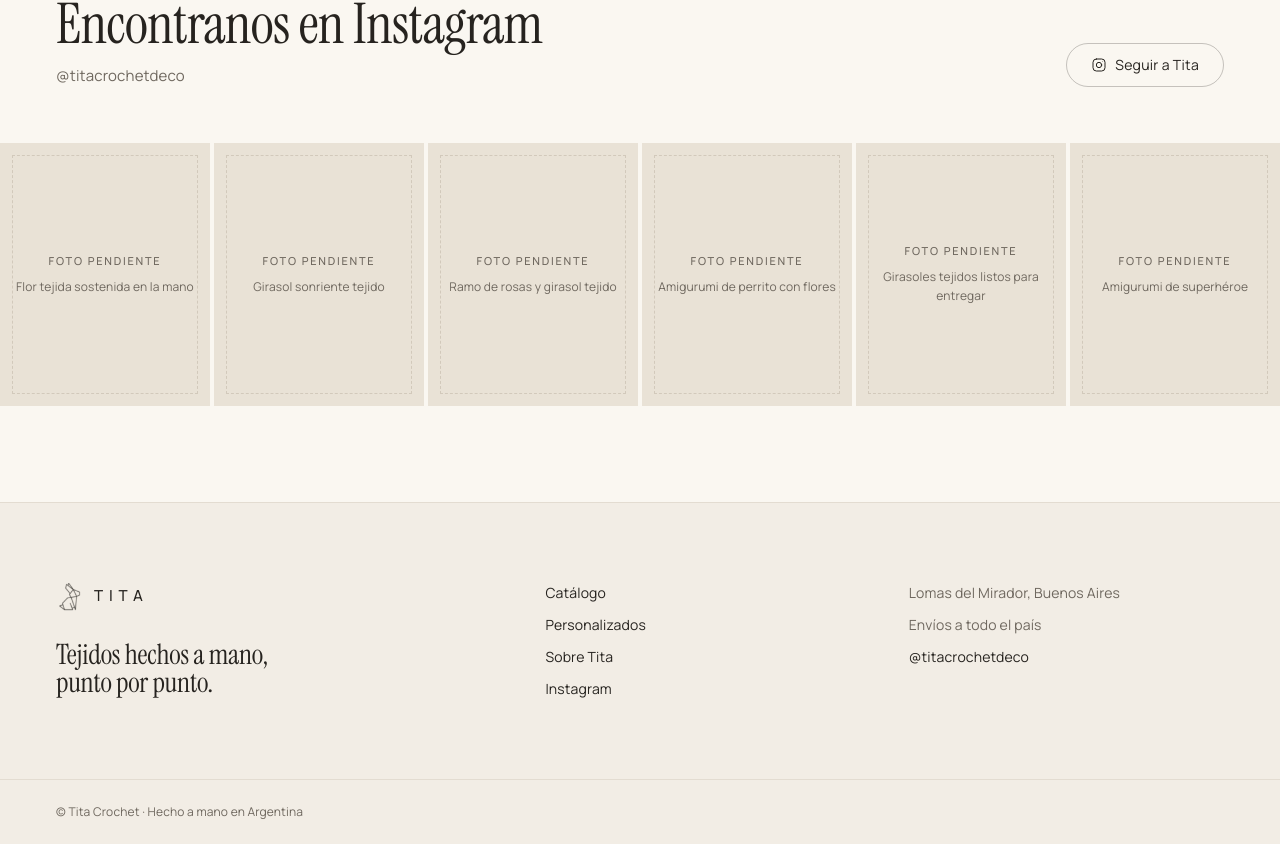
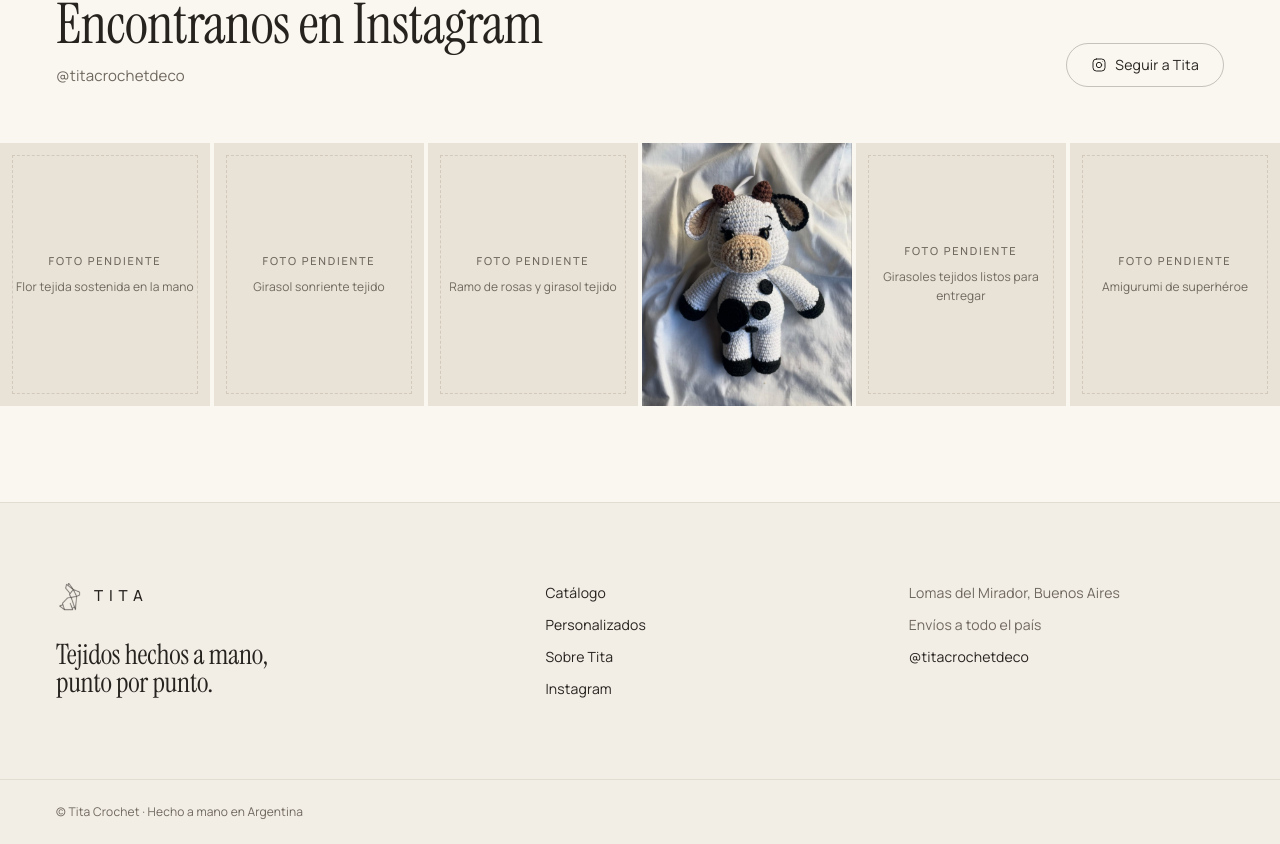
Before and after one commit to ramatc/titacrochetdeco, a Next.js app: page / in a window 1280 px wide. Shown: the part 7370-8214 px from the top of the page. Built offline with nearby package versions, Linux system fonts and the light colour scheme; no server answers.

Commit message:
feat: add Vaca Personalizada to the Instagram section

```diff
--- a/src/data/instagram.ts
+++ b/src/data/instagram.ts
@@ -8,7 +8,10 @@ export const feedPhotos: Photo[] = [
   { alt: "Flor tejida sostenida en la mano" },
   { alt: "Girasol sonriente tejido" },
   { alt: "Ramo de rosas y girasol tejido" },
-  { alt: "Amigurumi de perrito con flores" },
+  {
+    src: "/images/productos/vaca-personalizada-1.jpg",
+    alt: "Vaca personalizada tejida al crochet, blanca con manchas negras y cuernos marrones",
+  },
   { alt: "Girasoles tejidos listos para entregar" },
   { alt: "Amigurumi de superhéroe" },
 ];
```
